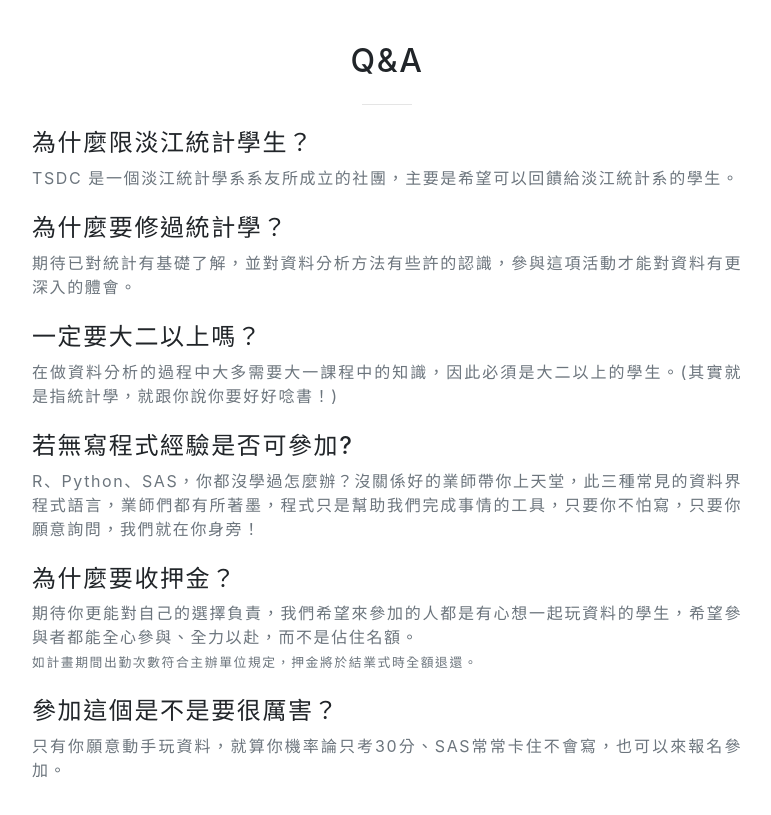
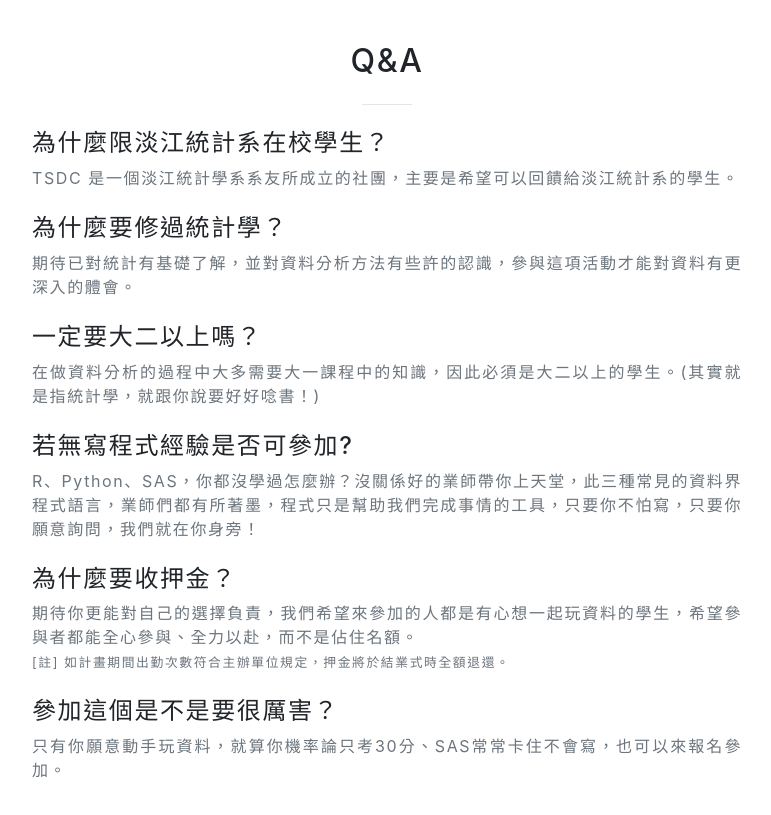
Before and after one commit to tkustatdc/deepdata_program_1st, a website with bundled scripts: page index.html in a window 1280 px wide. Shown: the part 4620-5435 px from the top of the page, without its empty margins (253-1024 px from the left). Built offline with nearby package versions, Linux system fonts and the light colour scheme.

Commit message:
Modify Q&A

```diff
--- a/index.html
+++ b/index.html
@@ -267,21 +267,21 @@
           <div class="col-lg-8 mx-auto">
             <h2 class="section-heading" align="center">Q&A</h2>
             <hr class="my-4">
-            <h4 align="justify">為什麼限淡江統計學生？</h4>
+            <h4 align="justify">為什麼限淡江統計系在校學生？</h4>
             <p class="text-muted mb-4" align="justify">TSDC 是一個淡江統計學系系友所成立的社團，主要是希望可以回饋給淡江統計系的學生。</p>
 
             <h4 align="justify">為什麼要修過統計學？</h4>
             <p class="text-muted mb-4" align="justify">期待已對統計有基礎了解，並對資料分析方法有些許的認識，參與這項活動才能對資料有更深入的體會。 </p>
 
             <h4 align="justify">一定要大二以上嗎？</h4>
-            <p class="text-muted mb-4" align="justify">在做資料分析的過程中大多需要大一課程中的知識，因此必須是大二以上的學生。(其實就是指統計學，就跟你說你要好好唸書！)</p>
+            <p class="text-muted mb-4" align="justify">在做資料分析的過程中大多需要大一課程中的知識，因此必須是大二以上的學生。(其實就是指統計學，就跟你說要好好唸書！)</p>
 
             <h4 align="justify">若無寫程式經驗是否可參加?</h4>
             <p class="text-muted mb-4" align="justify">R、Python、SAS，你都沒學過怎麼辦？沒關係好的業師帶你上天堂，此三種常見的資料界程式語言，業師們都有所著墨，程式只是幫助我們完成事情的工具，只要你不怕寫，只要你願意詢問，我們就在你身旁！</p>
 
             <h4 align="justify">為什麼要收押金？</h4>
             <p class="text-muted mb-4" align="justify">期待你更能對自己的選擇負責，我們希望來參加的人都是有心想一起玩資料的學生，希望參與者都能全心參與、全力以赴，而不是佔住名額。
-            <br><small>如計畫期間出勤次數符合主辦單位規定，押金將於結業式時全額退還。</small>
+            <br><small>[註] 如計畫期間出勤次數符合主辦單位規定，押金將於結業式時全額退還。</small>
             </p>
 
             <h4 align="justify">參加這個是不是要很厲害？</h4>
```
